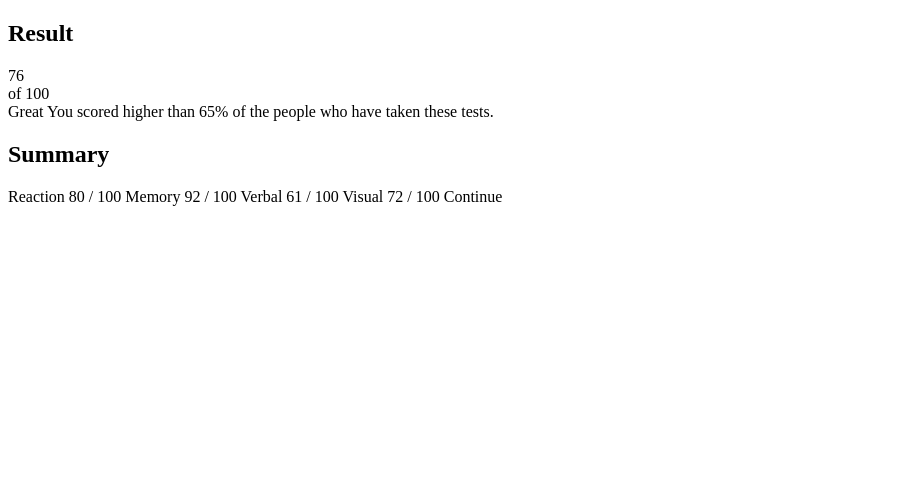
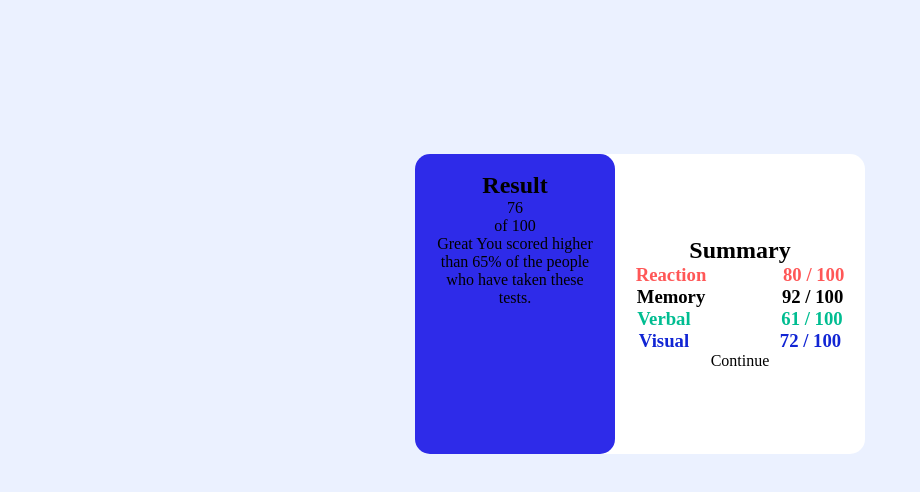
Before and after one commit to SylviaGit4/ResultsSummary, a plain HTML site: page index.html in a window 1280 px wide. Shown: the whole page, without its empty margins (0-920 px from the left). Drawn offline with Linux system fonts and the light colour scheme.

Commit message:
It doesnt work

```diff
--- a/index.html
+++ b/index.html
@@ -5,7 +5,7 @@
   <meta name="viewport" content="width=device-width, initial-scale=1.0"> <!-- displays site properly based on user's device -->
 
   <link rel="icon" type="image/png" sizes="32x32" href="./assets/images/favicon-32x32.png">
-  <link rel="stylesheet" href="style.css">
+  <link rel="stylesheet" href="styles.css">
 
   <title>Frontend Mentor | Results summary component</title>
 
@@ -18,32 +18,47 @@
 <body>
   <div class="container">
     <div class="left">
-      <h2>Result</h2>
-      <div>
+      <h2 class="title">Result</h2>
+
+      <div class="total">
         76 <br>
         of 100
       </div>
+
       <div>
       Great
       You scored higher than 65% of the people who have taken these tests.
       </div>
+
     </div>
 
-  <h2>Summary</h2>
+    <div class="right">
+      <h2>Summary</h2>
 
-  Reaction
-  80 / 100
+        <h3 class="reaction">
+        Reaction
+        <span class="result">80 / 100</span>
+        </h3>
 
-  Memory
-  92 / 100
+        <h3 class="Memory">
+        Memory
+        <span class="result">92 / 100</span>
+        </h3>
 
-  Verbal
-  61 / 100
+        <h3 class="verbal">
+        Verbal &nbsp&nbsp
+        <span class="result">61 / 100</span>
+        </h3>
 
-  Visual
-  72 / 100
+        <h3 class="visual">
+        Visual &nbsp&nbsp
+        <span class="result">72 / 100</span>
+        </h3>
 
-  Continue
+      <div>
+      Continue
+      </div>
+    </div>
   </div>
 </body>
 </html>
--- a/styles.css
+++ b/styles.css
@@ -16,12 +16,63 @@
  --darkGrey: #303b5a;
 }
 
+* {
+    padding: 0;
+    margin: 0;
+    box-sizing: border-box;
+}
+
 body {
-    background-color: var(--lavender);
+    background-color: var(--lightGrey);
 }
 
 .container {
-    margin:auto ;
-    background-color: white;
+    background-color: var(--white);
+    margin: auto;
+    margin-top: 12%;
+    display: flex;
+    align-items: center;
+    justify-content: center;
+    text-align: center;
+    border-radius: 15px;
+    width: fit-content;
+}
 
+.left {
+    background-color: var(--darkBlue);
+    width: 200px;
+    padding: 18px;
+    border-radius: 15px;
+    height: 300px;
 }
+
+.right {
+    display: flex;
+    flex-direction: column;
+    align-items: center;
+    justify-content: center;
+    padding: 18px;
+    height: 300px;
+    width: 250px;
+}
+
+.result {
+    margin-left: 4.5rem;
+    top: 0;
+}
+
+.reaction {
+    color: var(--red)
+}
+
+.memory {
+    color: var(--yellow);
+}
+
+.verbal {
+    color: var(--greenTeal);
+}
+
+.visual {
+    color: var(--cobaltBlue);
+}
```
